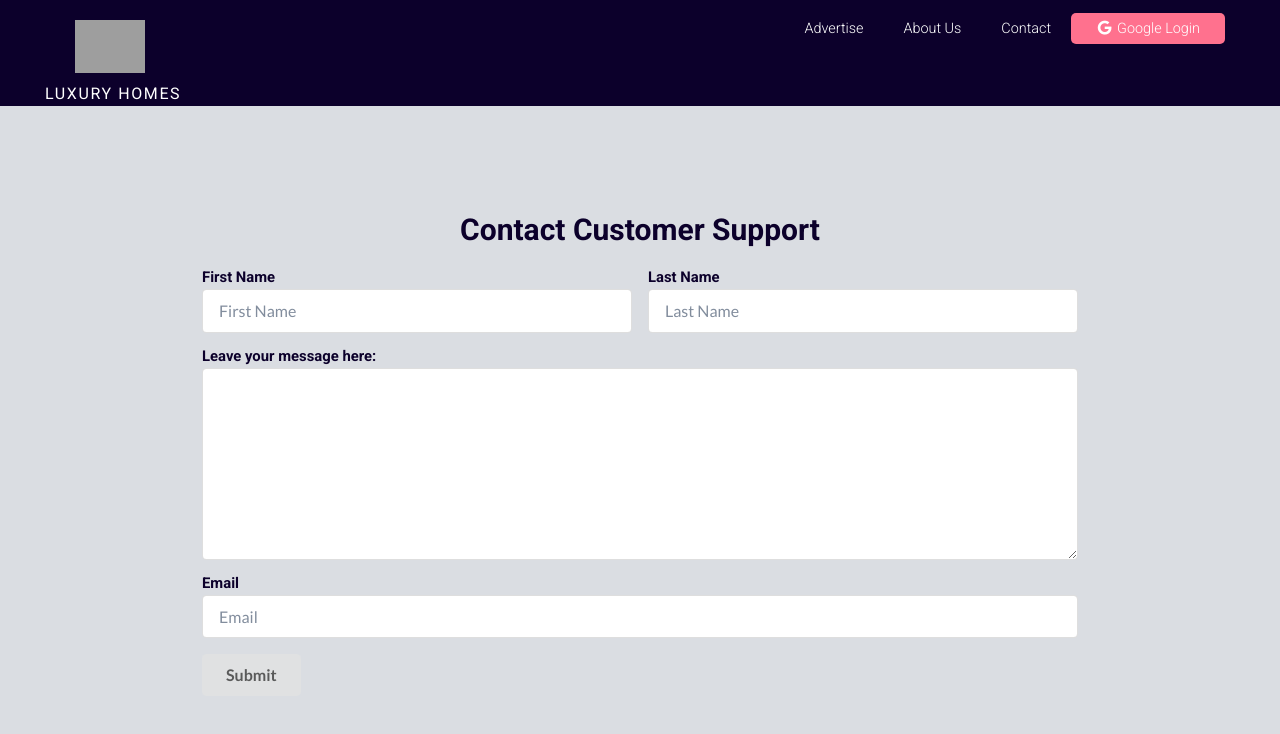
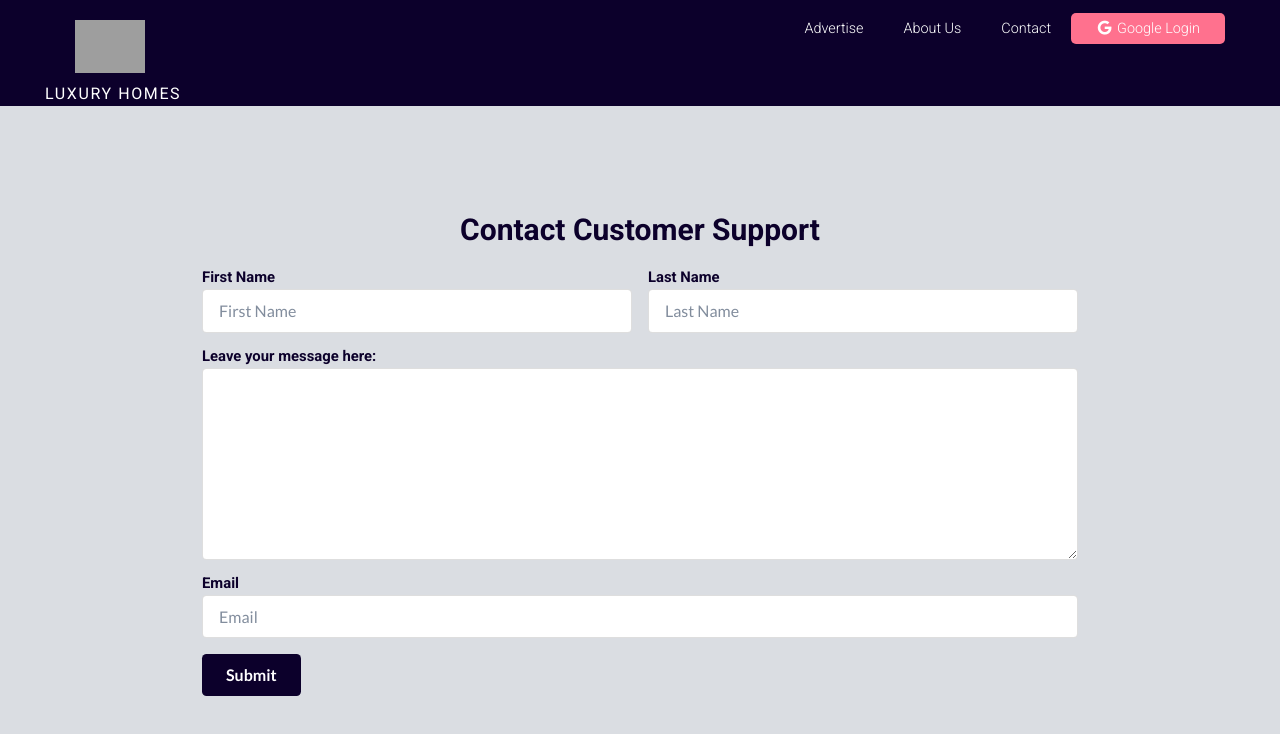
Before and after one commit to cwilso88/realestateappREACT, a React (Create React App) app: page /contact in a window 1280 px wide. Shown: the top 734 px of the page. Built offline with nearby package versions, Linux system fonts and the light colour scheme; grey boxes are pictures that could not be loaded.

Commit message:
Completed the styling for the contact form

```diff
--- a/src/sass/Contact.scss
+++ b/src/sass/Contact.scss
@@ -18,5 +18,10 @@
             color: $darkgrey;
         }
 
+        .button {
+            background-color: $darkpurple;
+            color: $offwhite;
+        }
+
     }
 }
```
